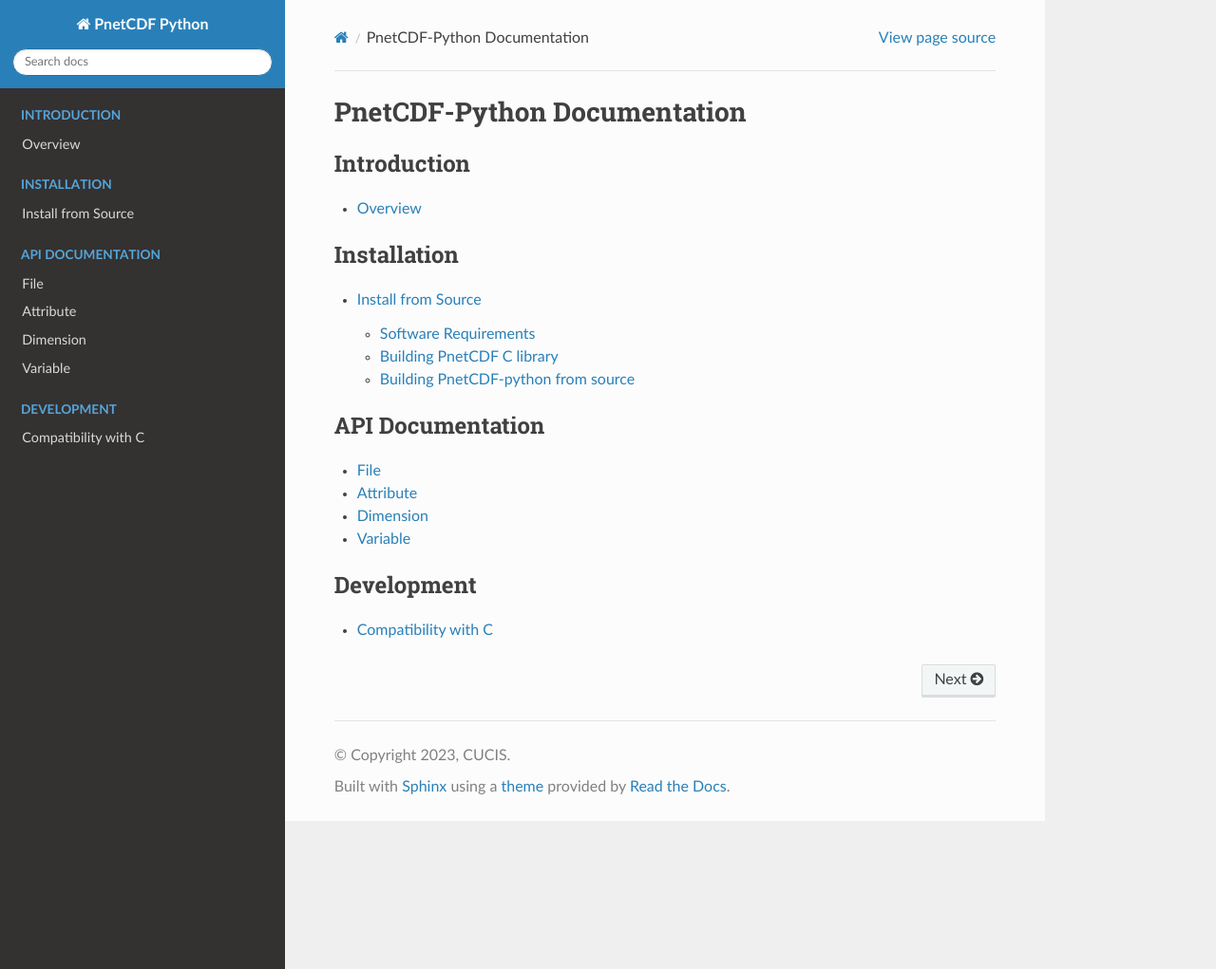
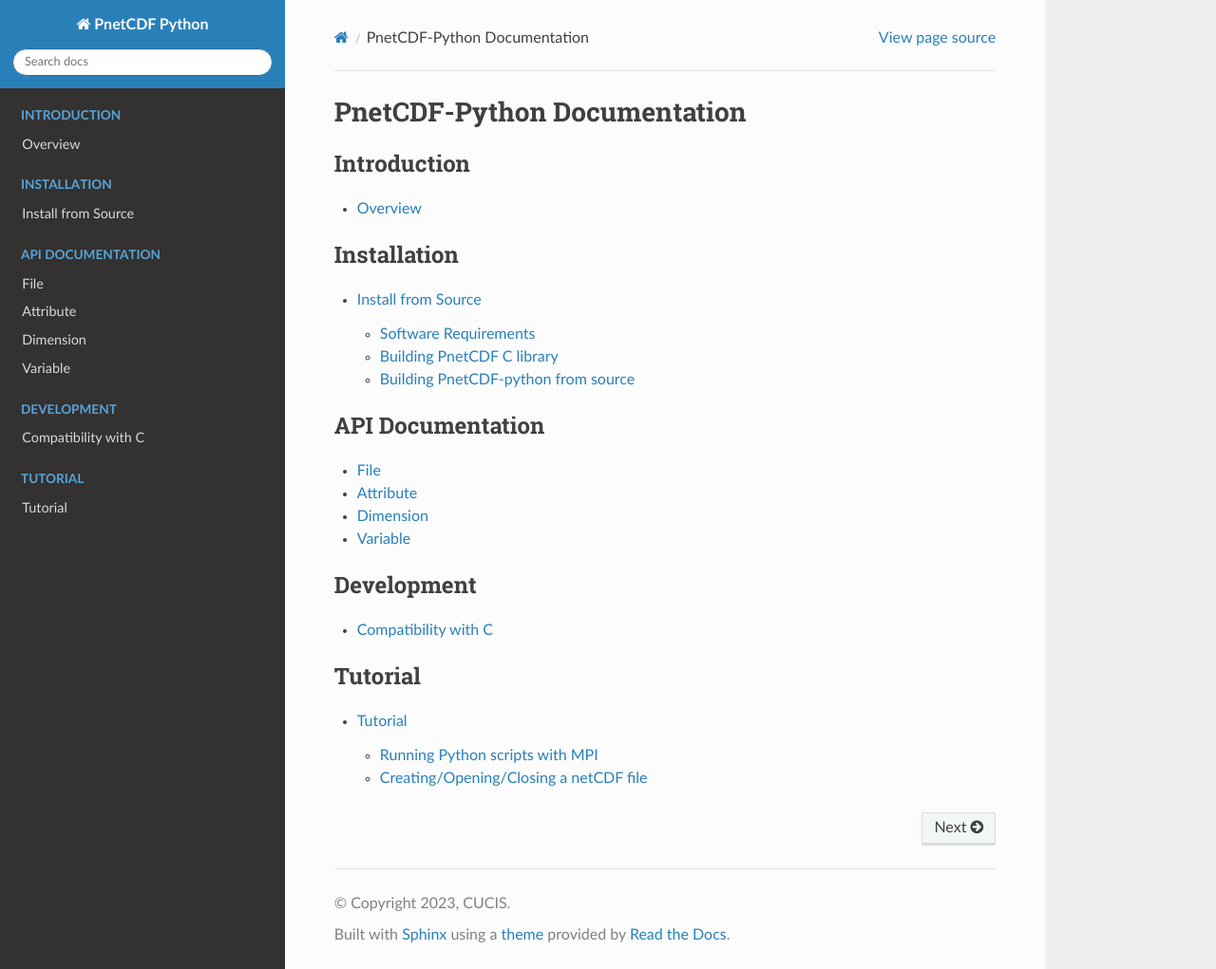
Before and after one commit to Parallel-NetCDF/PnetCDF-Python, a Sphinx documentation site: the page built from docs/source/index.rst, in a window 1280 px wide and 1021 px high. Shown: the whole window at 95% size. Built offline with Sphinx 7.4.7 and the Read the Docs theme 2.0.0, drawn with Linux system fonts in a browser that asks for light colours.

Commit message:
Updated docs

```diff
--- a/docs/source/index.rst
+++ b/docs/source/index.rst
@@ -33,6 +33,12 @@
 
    development/compatibility
 
+.. toctree::
+   :maxdepth: 2
+   :caption: Tutorial
+
+   tutorial/tutorial
+
 
 .. Indices and tables
 .. ==================
```
